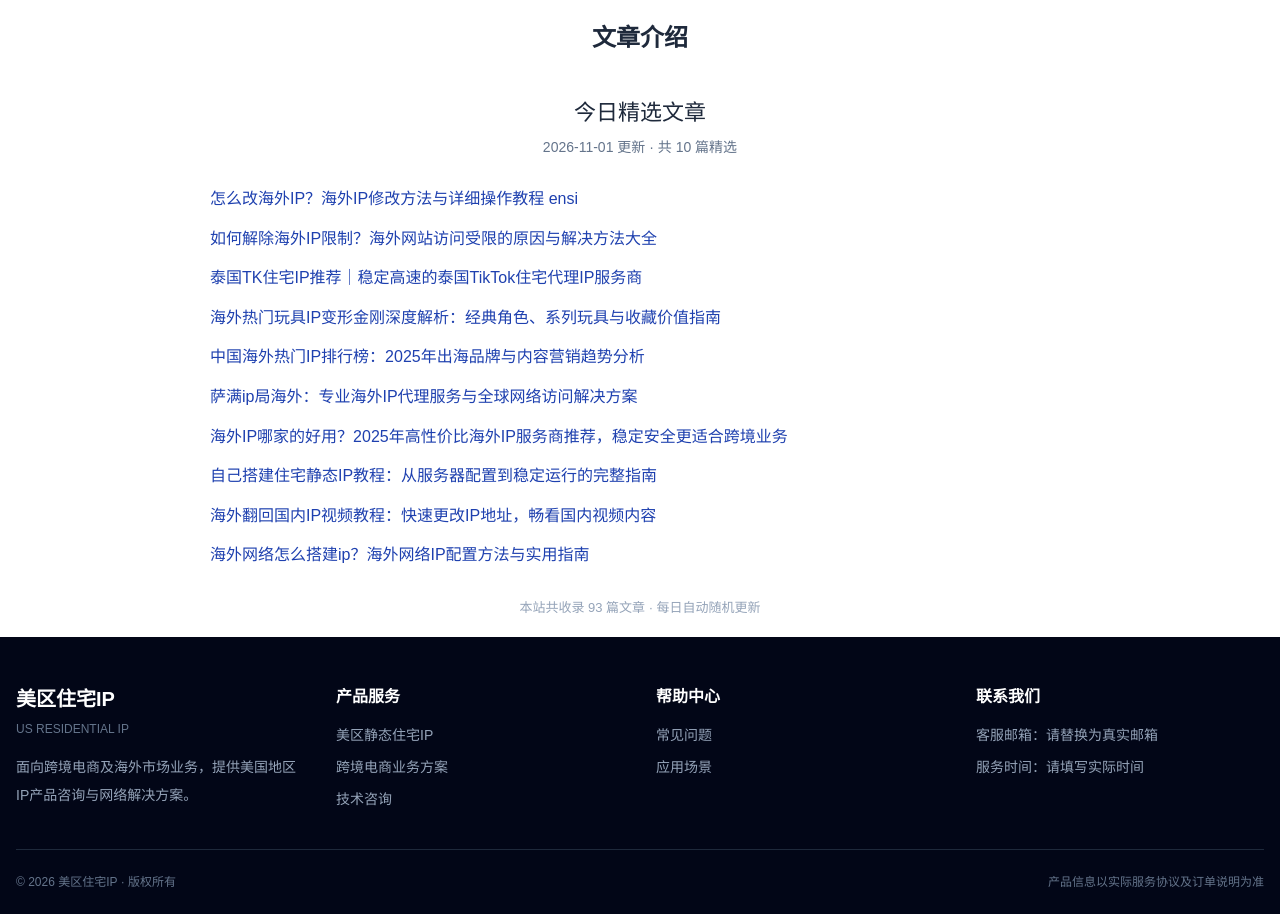
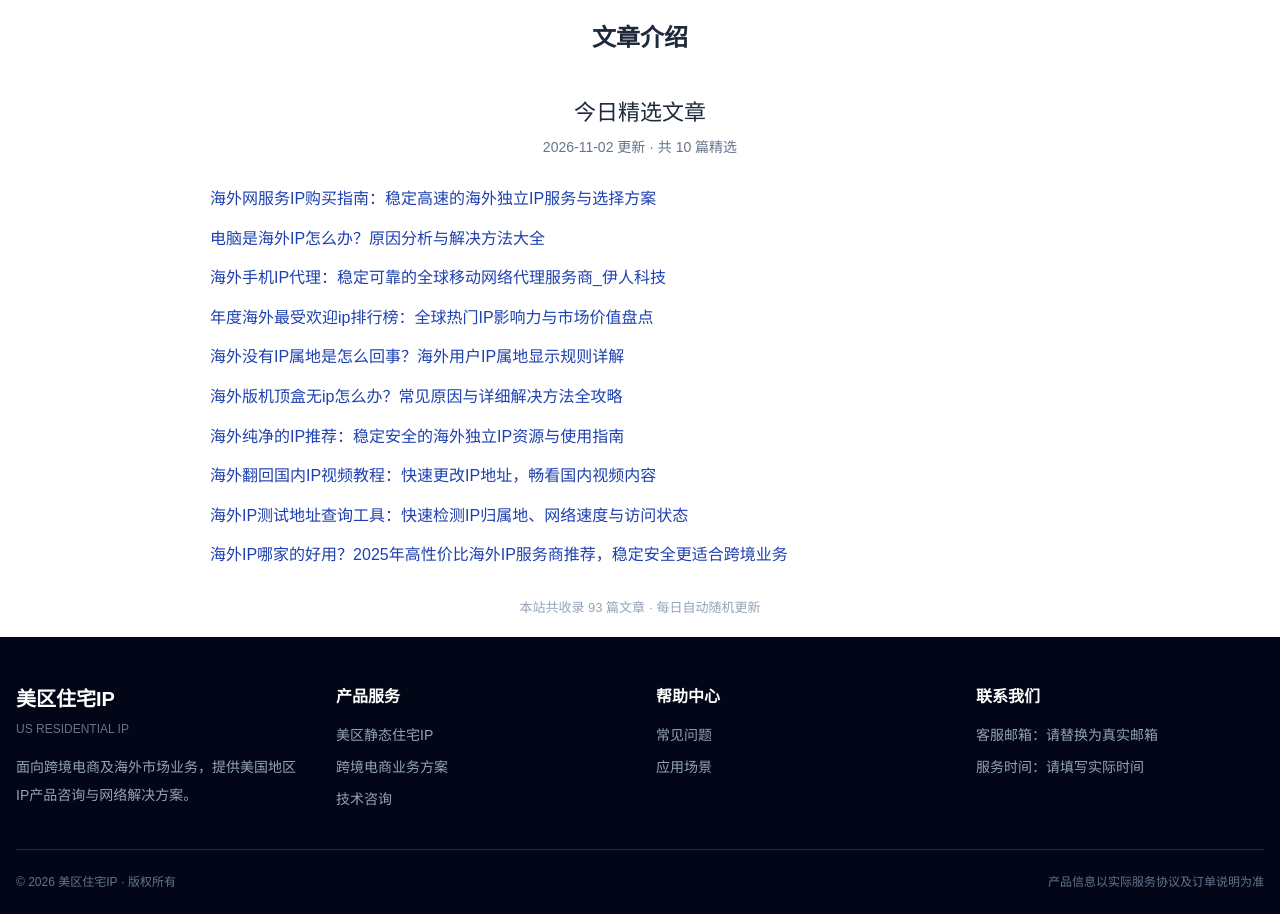
Before and after one commit to ultranova74/ultranova74.github.io, a plain HTML site: page index.html in a window 1280 px wide. Shown: the part 3300-4214 px from the top of the page. Drawn offline with nearby package versions, Linux system fonts and the light colour scheme.

Commit message:
每日文章精选更新 2026-11-02

```diff
--- a/index.html
+++ b/index.html
@@ -293,18 +293,18 @@
         <h2 class="section-title">文章介绍</h2>
         <div class="link-list" style="max-width:900px; margin:0 auto; padding:20px 0;">
             <h2 style="text-align:center; font-size:22px; margin-bottom:8px; color:#1e293b;">今日精选文章</h2>
-            <p style="text-align:center; color:#64748b; font-size:14px; margin-bottom:28px;">2026-11-01 更新 · 共 10 篇精选</p>
+            <p style="text-align:center; color:#64748b; font-size:14px; margin-bottom:28px;">2026-11-02 更新 · 共 10 篇精选</p>
             <ul style="list-style:none; padding:0 20px; margin:0;">
-          <li style="margin-bottom:14px; line-height:1.6;"><a href="pages/RltP6.html" style="color:#1e40af; text-decoration:none; font-size:16px;">怎么改海外IP？海外IP修改方法与详细操作教程 ensi</a></li>
-          <li style="margin-bottom:14px; line-height:1.6;"><a href="pages/RL39Q.html" style="color:#1e40af; text-decoration:none; font-size:16px;">如何解除海外IP限制？海外网站访问受限的原因与解决方法大全</a></li>
-          <li style="margin-bottom:14px; line-height:1.6;"><a href="pages/Rjz43.html" style="color:#1e40af; text-decoration:none; font-size:16px;">泰国TK住宅IP推荐｜稳定高速的泰国TikTok住宅代理IP服务商</a></li>
-          <li style="margin-bottom:14px; line-height:1.6;"><a href="pages/rJ50E.html" style="color:#1e40af; text-decoration:none; font-size:16px;">海外热门玩具IP变形金刚深度解析：经典角色、系列玩具与收藏价值指南</a></li>
-          <li style="margin-bottom:14px; line-height:1.6;"><a href="pages/0BQZe.html" style="color:#1e40af; text-decoration:none; font-size:16px;">中国海外热门IP排行榜：2025年出海品牌与内容营销趋势分析</a></li>
-          <li style="margin-bottom:14px; line-height:1.6;"><a href="pages/RM6h3.html" style="color:#1e40af; text-decoration:none; font-size:16px;">萨满ip局海外：专业海外IP代理服务与全球网络访问解决方案</a></li>
+          <li style="margin-bottom:14px; line-height:1.6;"><a href="pages/RHS7V.html" style="color:#1e40af; text-decoration:none; font-size:16px;">海外网服务IP购买指南：稳定高速的海外独立IP服务与选择方案</a></li>
+          <li style="margin-bottom:14px; line-height:1.6;"><a href="pages/0b8ti.html" style="color:#1e40af; text-decoration:none; font-size:16px;">电脑是海外IP怎么办？原因分析与解决方法大全</a></li>
+          <li style="margin-bottom:14px; line-height:1.6;"><a href="pages/rj89r.html" style="color:#1e40af; text-decoration:none; font-size:16px;">海外手机IP代理：稳定可靠的全球移动网络代理服务商_伊人科技</a></li>
+          <li style="margin-bottom:14px; line-height:1.6;"><a href="pages/0ck4W.html" style="color:#1e40af; text-decoration:none; font-size:16px;">年度海外最受欢迎ip排行榜：全球热门IP影响力与市场价值盘点</a></li>
+          <li style="margin-bottom:14px; line-height:1.6;"><a href="pages/Rkuov.html" style="color:#1e40af; text-decoration:none; font-size:16px;">海外没有IP属地是怎么回事？海外用户IP属地显示规则详解</a></li>
+          <li style="margin-bottom:14px; line-height:1.6;"><a href="pages/RJQ6M.html" style="color:#1e40af; text-decoration:none; font-size:16px;">海外版机顶盒无ip怎么办？常见原因与详细解决方法全攻略</a></li>
+          <li style="margin-bottom:14px; line-height:1.6;"><a href="pages/0Bw0B.html" style="color:#1e40af; text-decoration:none; font-size:16px;">海外纯净的IP推荐：稳定安全的海外独立IP资源与使用指南</a></li>
+          <li style="margin-bottom:14px; line-height:1.6;"><a href="pages/RI3Ch.html" style="color:#1e40af; text-decoration:none; font-size:16px;">海外翻回国内IP视频教程：快速更改IP地址，畅看国内视频内容</a></li>
+          <li style="margin-bottom:14px; line-height:1.6;"><a href="pages/rm695.html" style="color:#1e40af; text-decoration:none; font-size:16px;">海外IP测试地址查询工具：快速检测IP归属地、网络速度与访问状态</a></li>
           <li style="margin-bottom:14px; line-height:1.6;"><a href="pages/Rl4Dk.html" style="color:#1e40af; text-decoration:none; font-size:16px;">海外IP哪家的好用？2025年高性价比海外IP服务商推荐，稳定安全更适合跨境业务</a></li>
-          <li style="margin-bottom:14px; line-height:1.6;"><a href="pages/Rj006.html" style="color:#1e40af; text-decoration:none; font-size:16px;">自己搭建住宅静态IP教程：从服务器配置到稳定运行的完整指南</a></li>
-          <li style="margin-bottom:14px; line-height:1.6;"><a href="pages/RI3Ch.html" style="color:#1e40af; text-decoration:none; font-size:16px;">海外翻回国内IP视频教程：快速更改IP地址，畅看国内视频内容</a></li>
-          <li style="margin-bottom:14px; line-height:1.6;"><a href="pages/RgLho.html" style="color:#1e40af; text-decoration:none; font-size:16px;">海外网络怎么搭建ip？海外网络IP配置方法与实用指南</a></li>
             </ul>
             <p style="text-align:center; margin-top:30px; color:#94a3b8; font-size:13px;">本站共收录 93 篇文章 · 每日自动随机更新</p>
         </div>
```
